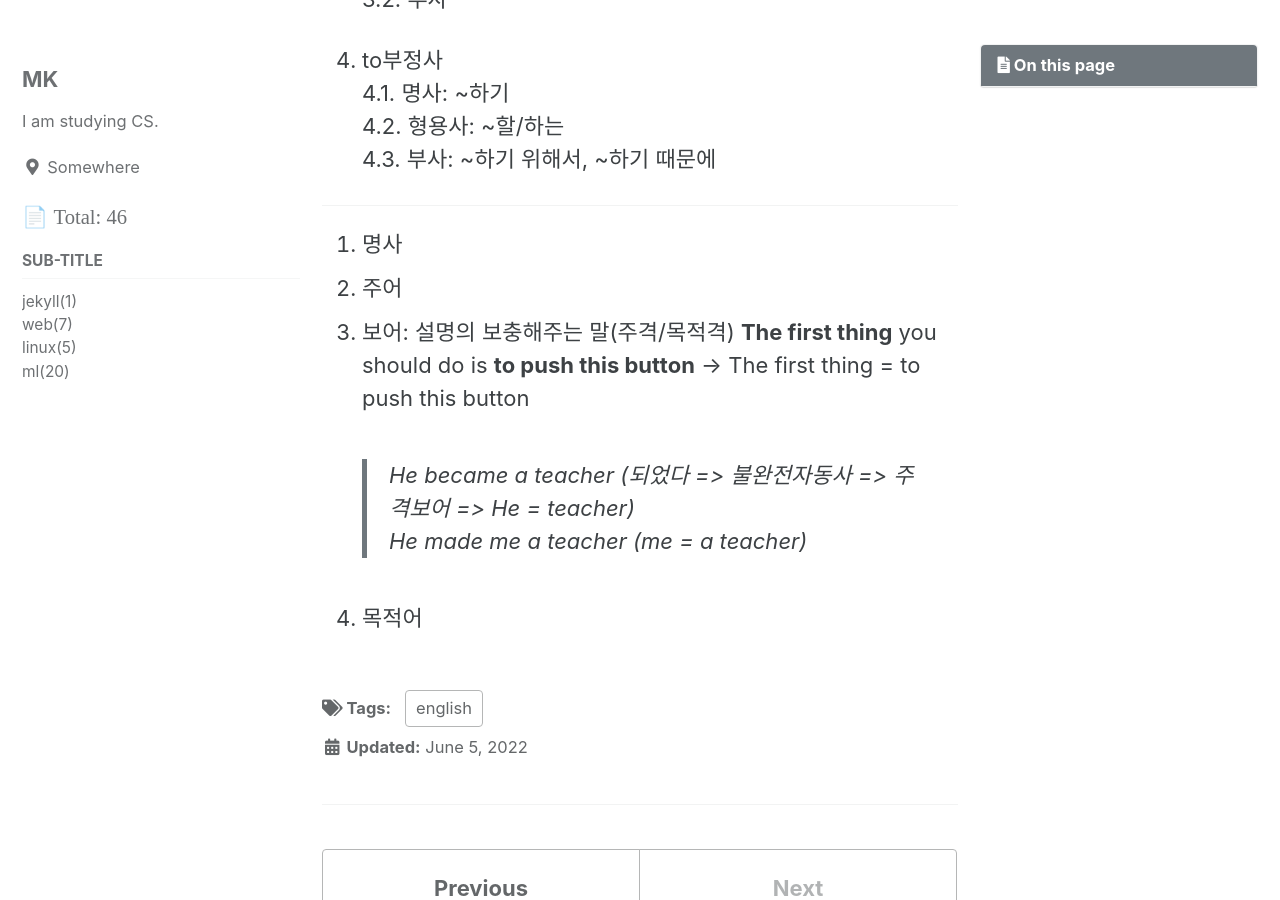
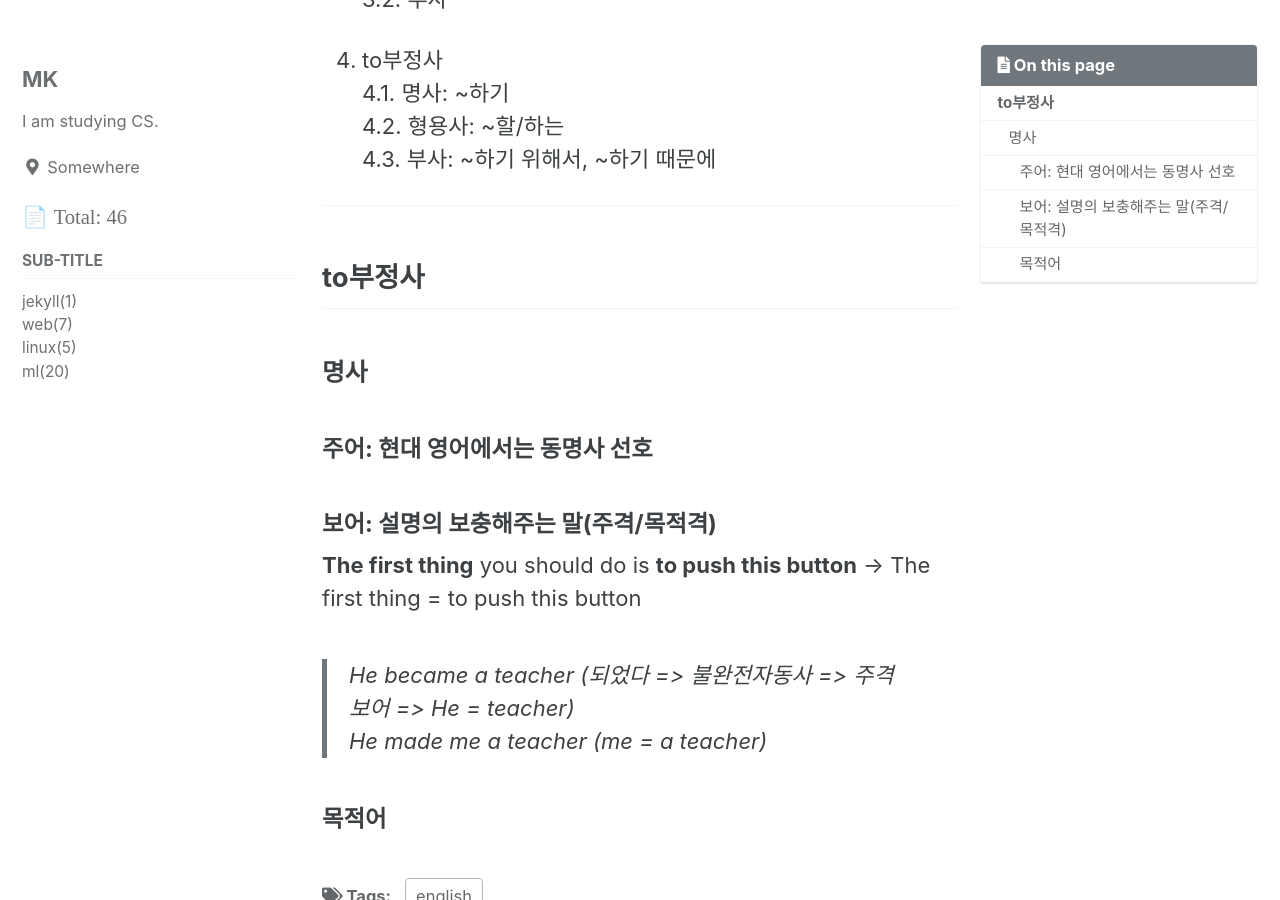
Before and after one commit to MK-43/mk-43.github.io, a Jekyll site: the page built from _posts/english/2022-06-05-verbid.md, in a window 1280 px wide and 900 px high, scrolled down 695 px. Built offline with Jekyll 4.4.1, drawn with Linux system fonts in a browser that asks for light colours; cached includes are drawn as plain includes.

Commit message:
fix verbid

```diff
--- a/_posts/english/2022-06-05-verbid.md
+++ b/_posts/english/2022-06-05-verbid.md
@@ -37,11 +37,18 @@ last_modified_at: 2022-06-05
 
 ---
 
-1. 명사
-1. 주어
-1. 보어: 설명의 보충해주는 말(주격/목적격)
-   **The first thing** you should do is **to push this button**
-   -> The first thing = to push this button
-   > He became a teacher (되었다 => 불완전자동사 => 주격보어 => He = teacher)
-   > He made me a teacher (me = a teacher)
-1. 목적어
+## to부정사
+
+### 명사
+
+#### 주어: 현대 영어에서는 동명사 선호
+
+#### 보어: 설명의 보충해주는 말(주격/목적격)
+
+**The first thing** you should do is **to push this button**
+-> The first thing = to push this button
+
+> He became a teacher (되었다 => 불완전자동사 => 주격보어 => He = teacher)
+> He made me a teacher (me = a teacher)
+
+#### 목적어
```
